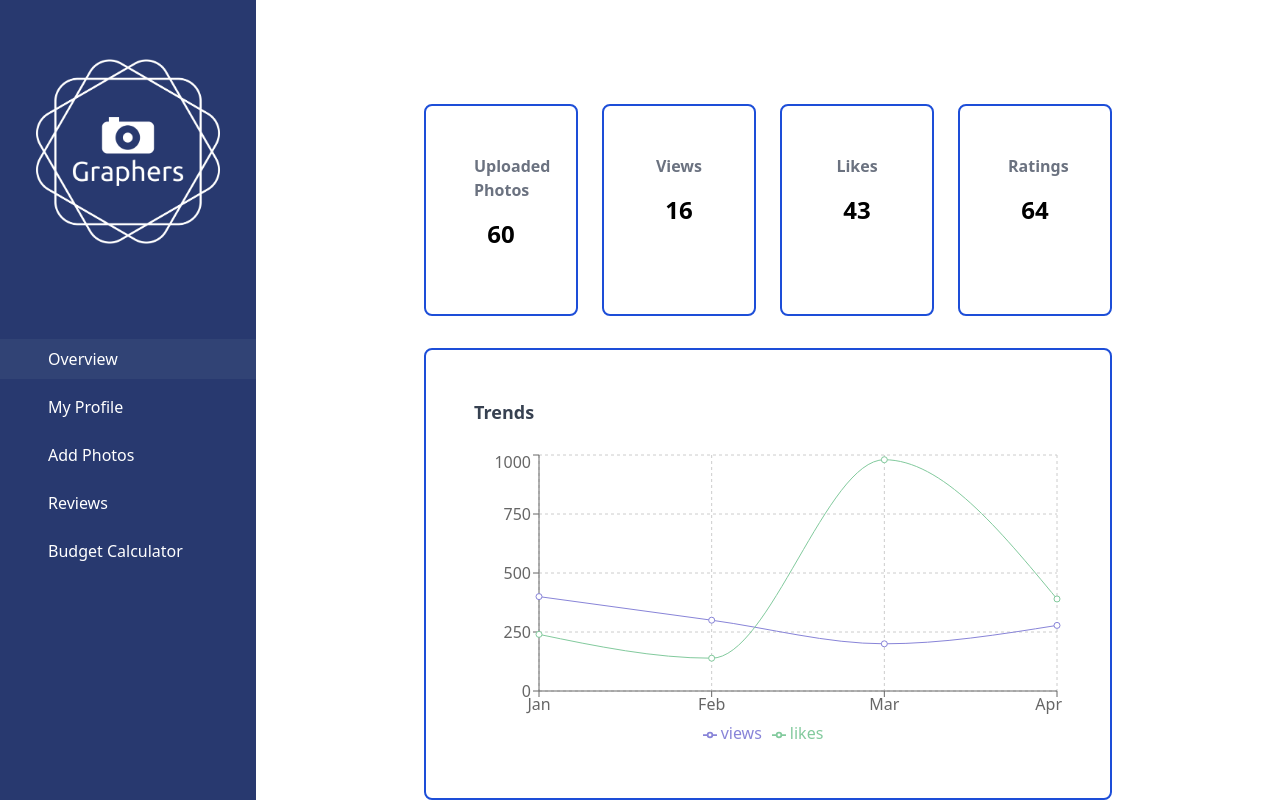
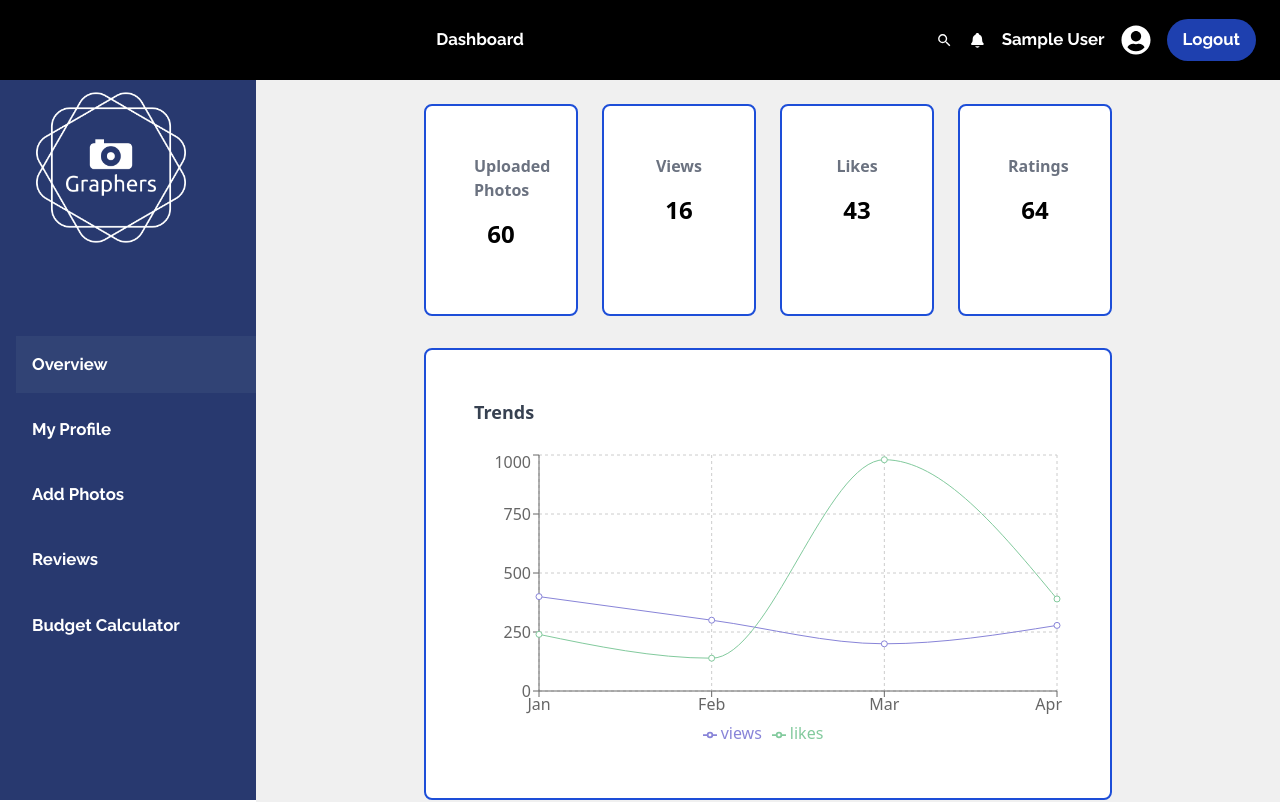
Before and after one commit to Imasha-Senadheera/Photographers, a React (Create React App) app: page /dashboard in a window 1280 px wide. Shown: the top 802 px of the page. Built offline with nearby package versions, Linux system fonts and the light colour scheme; no server answers; sample sign-in values are in the browser's storage.

Commit message:
24 Commit

```diff
--- /dev/null
+++ b/src/Components/Header/Header.css
@@ -0,0 +1,53 @@
+.header-container {
+  position: fixed;
+  top: 0;
+  left: 0;
+  right: 0;
+  background-color: black;
+  color: white;
+  z-index: 1000;
+}
+
+.header-content {
+  display: flex;
+  justify-content: space-between;
+  align-items: center;
+  padding: 0 1.5rem;
+  font-weight: bold;
+  font-size: 1.05rem;
+  font-family: "Raleway", sans-serif;
+  height: 5rem;
+}
+
+.nav-links {
+  flex-grow: 1;
+  display: flex;
+  justify-content: center;
+}
+
+.links {
+  display: flex;
+  gap: 1rem;
+}
+
+.header-actions {
+  display: flex;
+  align-items: center;
+  gap: 1rem;
+}
+
+.auth-button {
+  background-color: #1e40af; /* Blue color */
+  color: white;
+  padding: 0.5rem 1rem;
+  border-radius: 9999px; /* Full rounded button */
+  border: none;
+  cursor: pointer;
+  font-weight: bold;
+}
+
+.user-info {
+  display: flex;
+  align-items: center;
+  gap: 1rem;
+}
--- a/src/Components/Header/Header.jsx
+++ b/src/Components/Header/Header.jsx
@@ -1,37 +1,55 @@
-import React, { useState } from "react";
+import React, { useEffect, useState } from "react";
 import { MdSearch } from "react-icons/md";
 import { IoNotifications } from "react-icons/io5";
 import { FaUserCircle } from "react-icons/fa";
 import { useNavigate } from "react-router-dom";
+import { auth } from "../../firebaseConfig";
+import { signOut, onAuthStateChanged } from "firebase/auth";
+import "./Header.css"; // Make sure to import your CSS file
 
 const Header = ({ isMainPage }) => {
-  const [isLogged, setIsLogged] = useState(
-    JSON.parse(localStorage.getItem("isLogged")) || false
-  );
+  const [user, setUser] = useState(null);
   const navigate = useNavigate();
 
+  useEffect(() => {
+    // Set up Firebase Auth listener
+    const unsubscribe = onAuthStateChanged(auth, (currentUser) => {
+      if (currentUser) {
+        setUser(currentUser);
+      } else {
+        setUser(null);
+      }
+    });
+
+    return () => unsubscribe();
+  }, []);
+
   const loginLogoutHandler = () => {
-    if (!isLogged) {
-      // Navigate to the sign-in page if not logged in
+    if (user) {
+      signOut(auth)
+        .then(() => {
           navigate("/signin");
+        })
+        .catch((error) => {
+          console.error("Error signing out: ", error);
+        });
     } else {
-      localStorage.removeItem("isLogged");
-      setIsLogged(false);
-      navigate("/");
+      navigate("/signin");
     }
   };
 
   return (
-    <div className="flex bg-black text-white py-6 px-6 items-center font-bold">
-      <div className="flex-grow flex justify-center">
+    <div className="header-container">
+      <div className="header-content">
+        <div className="nav-links">
           {isMainPage ? (
-          <div className="flex gap-12">
+            <div className="links">
               <div className="cursor-pointer">Home</div>
               <div className="cursor-pointer">About Us</div>
               <div className="cursor-pointer">FAQs</div>
             </div>
-        ) : !isLogged ? (
-          <div className="flex gap-12">
+          ) : !user ? (
+            <div className="links">
               <div className="cursor-pointer">Home</div>
               <div className="cursor-pointer">About Us</div>
               <div className="cursor-pointer">FAQs</div>
@@ -40,21 +58,19 @@ const Header = ({ isMainPage }) => {
             <div>Dashboard</div>
           )}
         </div>
-      <div className="flex items-center gap-6">
-        {isLogged && !isMainPage && (
-          <div className="flex gap-6 items-center mr-4">
+        <div className="header-actions">
+          {user && !isMainPage && (
+            <div className="user-info">
               <MdSearch />
               <IoNotifications />
-            <div>Pasindu Maneesha</div>
+              <div>{user.displayName || "User"}</div>
               <FaUserCircle className="text-3xl" />
             </div>
           )}
-        <button
-          onClick={loginLogoutHandler}
-          className="bg-blue-700 text-white px-4 py-2 rounded-full"
-        >
-          {isLogged ? "Logout" : "Login"}
+          <button onClick={loginLogoutHandler} className="auth-button">
+            {user ? "Logout" : "Login"}
           </button>
+        </div>
       </div>
     </div>
   );
--- /dev/null
+++ b/src/Pages/Dashboard/Dashboard.css
@@ -0,0 +1,42 @@
+/* Style for the logo */
+.logo-small {
+  margin-top: 35px;
+  width: 150px; /* Adjust the width as needed */
+  height: auto; /* Maintain aspect ratio */
+}
+
+/* Sidebar */
+.sidebar {
+  background-color: #28396f;
+  color: white;
+  overflow-y: auto;
+  font-family: "Raleway", sans-serif;
+}
+
+/* Sidebar button styles */
+.sidebar-button {
+  display: flex;
+  text-align: left;
+  width: 100%;
+  padding: 1rem 1rem;
+  border: none;
+  background: none;
+  color: white;
+  font-size: 1.05rem;
+  font-weight: bold;
+  margin-left: 1rem;
+  cursor: pointer;
+}
+
+.sidebar-button.active {
+  background-color: #314375;
+}
+
+/* Main content */
+.main-content {
+  margin-left: 16rem; /* Match the width of the sidebar */
+  margin-top: 4rem; /* Adjust the top margin to account for the header */
+  padding: 2.5rem;
+  flex-grow: 1;
+  background-color: #f0f0f0; /* Light background for the content area */
+}
--- a/src/Pages/Dashboard/Dashboard.jsx
+++ b/src/Pages/Dashboard/Dashboard.jsx
@@ -1,61 +1,88 @@
-import React, { useState } from "react";
+import React, { useEffect, useState } from "react";
+import { useNavigate } from "react-router-dom";
+import { auth } from "../../firebaseConfig";
+import { onAuthStateChanged } from "firebase/auth";
+import Header from "../../Components/Header/Header";
 import AddPhotos from "../../Components/AddPhotos/AddPhotos";
 import OverView from "../../Components/OverView/OverView";
 import MyDetails from "../../Components/MyDetails/MyDetails";
 import Reviews from "../../Components/Reviews/Reviews";
-import BudgetCal from "../../Components/BudgetCal/BudgetCal"; // Import BudgetCal
+import BudgetCal from "../../Components/BudgetCal/BudgetCal";
 import Logo from "../../Assests/logo.png";
+import "./Dashboard.css"; // Import the CSS file
 
 const Dashboard = () => {
   const [activeButton, setActiveButton] = useState("Overview");
+  const [user, setUser] = useState(null);
+  const navigate = useNavigate();
+
+  useEffect(() => {
+    // Set up Firebase Auth listener
+    const unsubscribe = onAuthStateChanged(auth, (currentUser) => {
+      if (currentUser) {
+        setUser(currentUser);
+      } else {
+        navigate("/signin");
+      }
+    });
+
+    return () => unsubscribe();
+  }, [navigate]);
 
   const handleButtonClick = (buttonName) => {
     setActiveButton(buttonName);
   };
 
+  if (!user) return <div>Loading...</div>; // Show loading indicator while checking authentication
+
   return (
     <div className="flex min-h-screen">
+      <Header isMainPage={false} /> {/* Include the Header */}
       {/* Sidebar */}
-      <div className="fixed top-0 left-0 w-64 h-screen bg-[#28396f] text-white overflow-y-auto">
+      <div className="sidebar fixed top-0 left-0 w-64 h-screen">
         <div className="py-5 px-9">
-          <img src={Logo} alt="Logo" className="mb-9" />
+          <img
+            src={Logo}
+            alt="Logo"
+            className="logo-small mb-9" // Use the class for styling the logo
+          />
         </div>
         <div className="space-y-2">
           <button
-            className={`flex text-left w-full px-5 py-2 ${
-              activeButton === "Overview" ? "bg-[#314375]" : ""
+            className={`sidebar-button ${
+              activeButton === "Overview" ? "active" : ""
             }`}
             onClick={() => handleButtonClick("Overview")}
           >
             Overview
           </button>
           <button
-            className={`flex text-left w-full px-5 py-2 ${
-              activeButton === "My Profile" ? "bg-[#314375]" : ""
+            className={`sidebar-button ${
+              activeButton === "My Profile" ? "active" : ""
             }`}
             onClick={() => handleButtonClick("My Profile")}
           >
             My Profile
           </button>
           <button
-            className={`flex text-left w-full px-5 py-2 ${
-              activeButton === "Add Photos" ? "bg-[#314375]" : ""
+            className={`sidebar-button ${
+              activeButton === "Add Photos" ? "active" : ""
             }`}
             onClick={() => handleButtonClick("Add Photos")}
           >
             Add Photos
           </button>
           <button
-            className={`flex text-left w-full px-5 py-2 ${
-              activeButton === "Reviews" ? "bg-[#314375]" : ""
+            className={`sidebar-button ${
+              activeButton === "Reviews" ? "active" : ""
             }`}
             onClick={() => handleButtonClick("Reviews")}
           >
             Reviews
           </button>
           <button
-            className={`flex text-left w-full px-5 py-2 ${
-              activeButton === "Budget Calculator" ? "bg-[#314375]" : ""
+            className={`sidebar-button ${
+              activeButton === "Budget Calculator" ? "active" : ""
             }`}
             onClick={() => handleButtonClick("Budget Calculator")}
           >
@@ -63,15 +90,13 @@ const Dashboard = () => {
           </button>
         </div>
       </div>
-
       {/* Main Content */}
-      <div className="flex-grow ml-64 mt-16 p-10">
+      <div className="main-content">
         {activeButton === "Overview" && <OverView />}
         {activeButton === "Add Photos" && <AddPhotos />}
         {activeButton === "My Profile" && <MyDetails />}
         {activeButton === "Reviews" && <Reviews />}
-        {activeButton === "Budget Calculator" && <BudgetCal />}{" "}
-        {/* Add this line */}
+        {activeButton === "Budget Calculator" && <BudgetCal />}
       </div>
     </div>
   );
--- /dev/null
+++ b/src/Routes/ProtectedRoute.js
@@ -0,0 +1,30 @@
+import React, { useEffect, useState } from "react";
+import { Navigate } from "react-router-dom";
+import { auth } from "../firebaseConfig"; // Adjust the import based on your project structure
+import { onAuthStateChanged } from "firebase/auth";
+
+const ProtectedRoute = ({ element, ...rest }) => {
+  const [isAuthenticated, setIsAuthenticated] = useState(false);
+  const [loading, setLoading] = useState(true);
+
+  useEffect(() => {
+    const unsubscribe = onAuthStateChanged(auth, (user) => {
+      if (user) {
+        setIsAuthenticated(true);
+      } else {
+        setIsAuthenticated(false);
+      }
+      setLoading(false);
+    });
+
+    return () => unsubscribe();
+  }, []);
+
+  if (loading) {
+    return <div>Loading...</div>; // You can add a loading spinner here
+  }
+
+  return isAuthenticated ? element : <Navigate to="/signin" />;
+};
+
+export default ProtectedRoute;
--- a/src/Routes/Router.js
+++ b/src/Routes/Router.js
@@ -5,6 +5,7 @@ import SignInForm from "../Pages/SignInForm/SignInForm";
 import SignUpForm from "../Pages/SignUpForm/SignUpForm";
 import Dashboard from "../Pages/Dashboard/Dashboard";
 import CustomerDashboard from "../Pages/Dashboard/CustomerDashboard";
+import ProtectedRoute from "./ProtectedRoute"; // Adjust the import based on your project structure
 
 const Router = () => {
   return (
@@ -12,8 +13,14 @@ const Router = () => {
       <Route path="/" element={<MainPage />} />
       <Route path="/signin" element={<SignInForm />} />
       <Route path="/signup" element={<SignUpForm />} />
-      <Route path="/dashboard" element={<Dashboard />} />
-      <Route path="/customer-dashboard" element={<CustomerDashboard />} />
+      <Route
+        path="/dashboard"
+        element={<ProtectedRoute element={<Dashboard />} />}
+      />
+      <Route
+        path="/customer-dashboard"
+        element={<ProtectedRoute element={<CustomerDashboard />} />}
+      />
     </Routes>
   );
 };
```
Also changed, not shown: src/Pages/SignInForm/SignInForm.jsx (+22 -7 lines), src/Pages/SignUpForm/SignUpForm.jsx (+7 -1 lines). Lines whose indentation alone changed are shown as unchanged.
